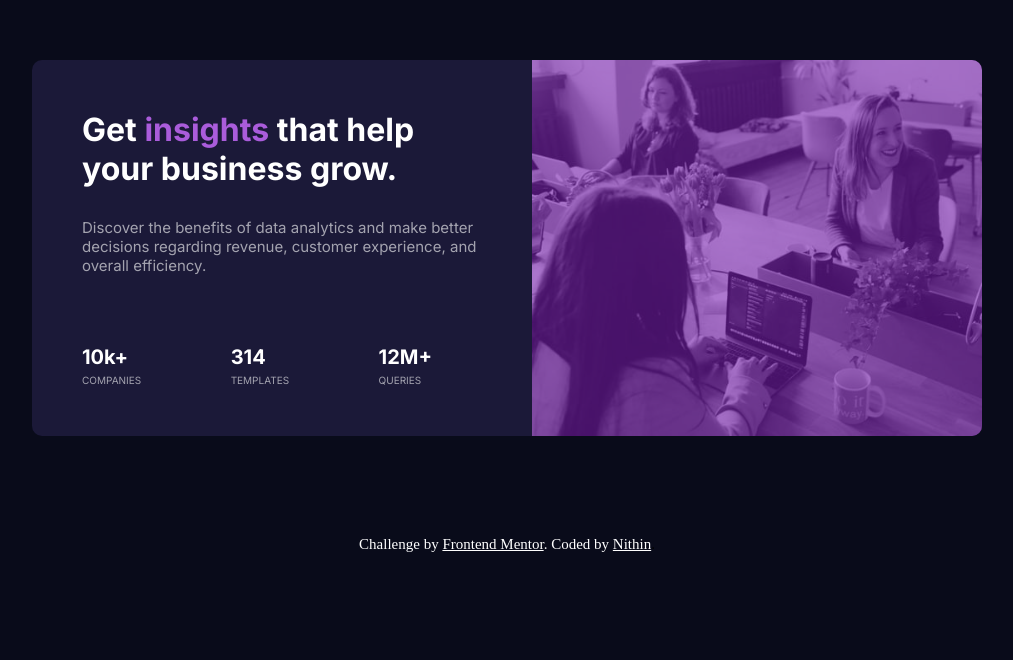
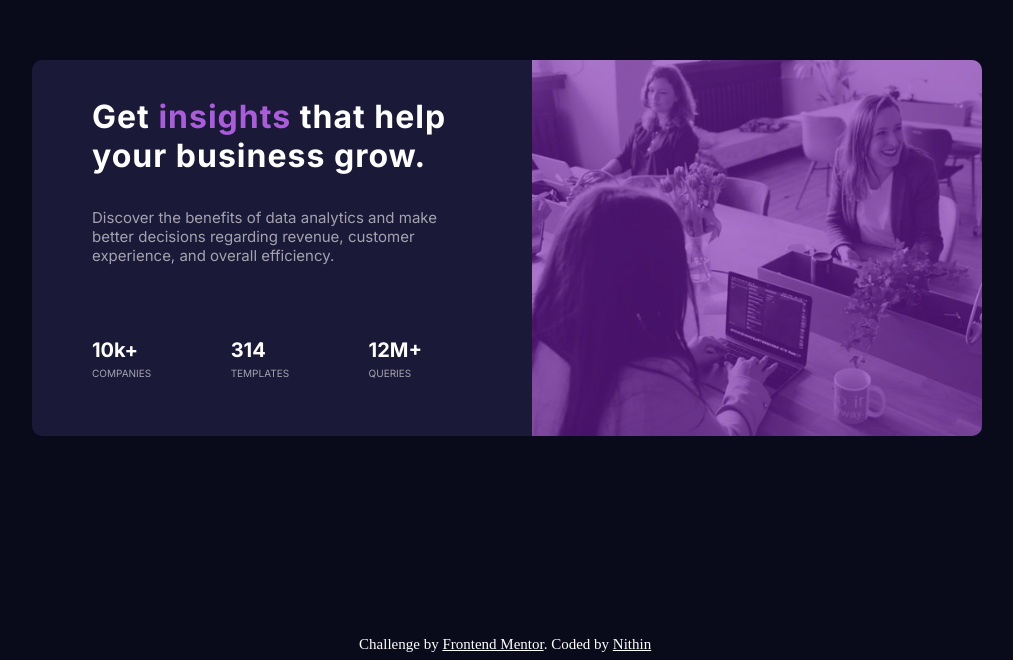
Before and after one commit to Nithin-droid/stats-preview-card-component-main-solution, a plain HTML site: page index.html in a window 1280 px wide. Shown: the part 140-800 px from the top of the page, without its empty margins (133-1146 px from the left). Drawn offline with Linux system fonts and the light colour scheme.

Commit message:
Corrected spacing issues

```diff
--- a/index.html
+++ b/index.html
@@ -21,7 +21,7 @@
       .attribution {
         font-size: 15px;
         text-align: center;
-        margin-top: -100px;
+        /* margin-top: -100px; */
       }
       .attribution a {
         color: white;
--- a/style.css
+++ b/style.css
@@ -32,7 +32,7 @@ body{
     flex-direction: column;
     justify-content: space-around;
     flex: 0 1 500px;
-    padding: 0 50px;
+    padding: 0 60px;
     background-color: hsl(244, 38%, 16%);
     border-bottom-left-radius: 10px;
     border-top-left-radius: 10px;
@@ -41,6 +41,8 @@ body{
 .container h1{
     font-family: 'Inter';
     font-weight: 700;
+    margin-top: 20px;
+    letter-spacing: 1px;
 }
 
 .insight{
@@ -51,8 +53,8 @@ body{
     font-family: 'Inter';
     Font-size: 15px;
     color: hsla(0, 0%, 100%, 0.6);
-    margin-top: -70px;
-    margin-bottom: -30px;
+    /* margin-top: -70px; */
+     margin-bottom: 40px;
 }
 
 
@@ -61,6 +63,7 @@ ul{
     display: flex;
     justify-content: space-between;
     padding-right: 50px;
+    margin-bottom: 40px;
 }
 li{
     display: flex;
```
